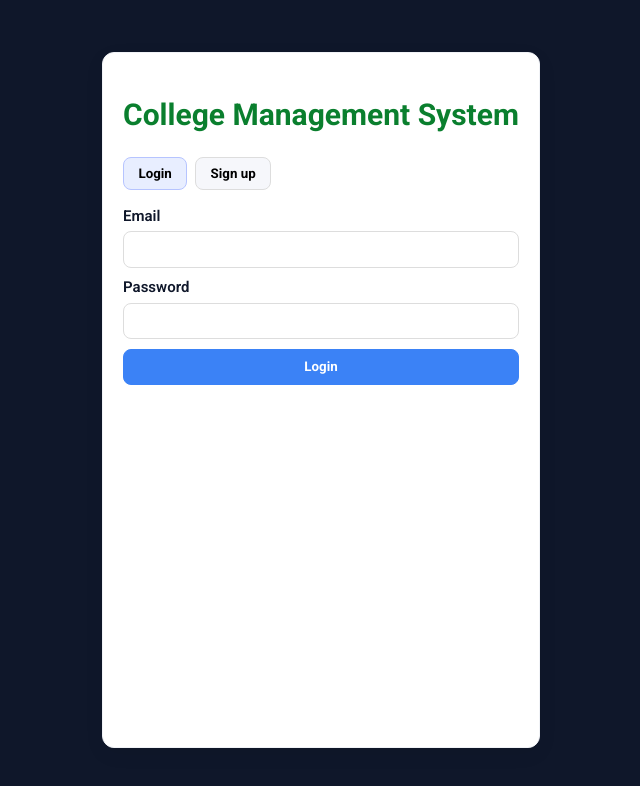
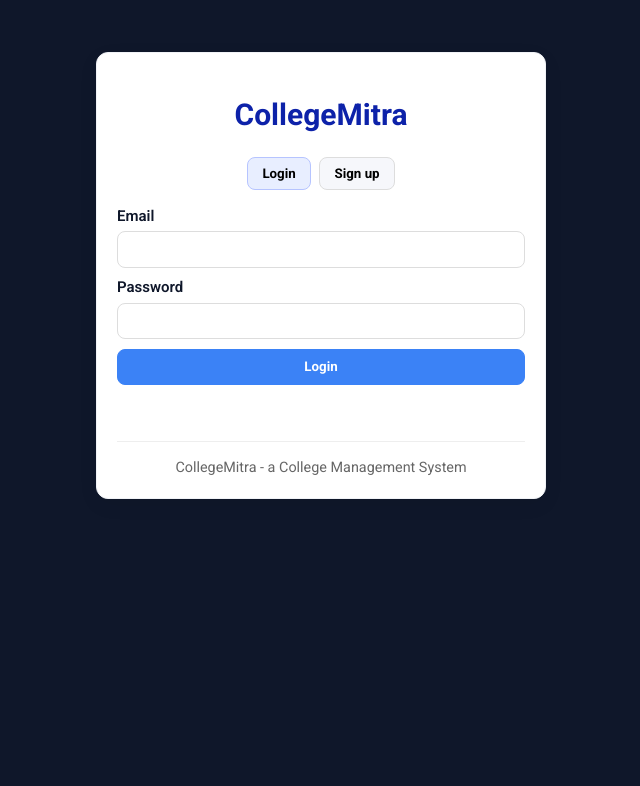
Before and after one commit to RahulLaskar7/College-Management-System, a plain HTML site: page frontend/index.html in a window 1280 px wide. Shown: the whole page, without its empty margins (319-959 px from the left). Drawn offline with Linux system fonts and the light colour scheme.

Commit message:
frontend update

```diff
--- a/frontend/index.html
+++ b/frontend/index.html
@@ -7,9 +7,9 @@
     <link rel="stylesheet" href="./assets/css/styles.css" />
 
     <style>
-      .heading{color: #0a7f2e;}
-      .card { max-width: 520px; margin: 2rem auto; padding: 1.25rem; background: #fff; border-radius: 12px; box-shadow: 0 6px 20px rgba(0,0,0,.06); }
-      .tabs { display:flex; gap:.5rem; margin-bottom:1rem }
+      .heading{color: #0d22a9;text-align: center;}
+      .card {min-width: 450px; max-width: 520px;height: fit-content; margin: 2rem auto; padding: 1.25rem; background: #fff; border-radius: 12px; box-shadow: 0 6px 20px rgba(0,0,0,.06); }
+      .tabs { display:flex;justify-content: center;align-items: center; gap:.5rem; margin-bottom:1rem }
       .tabs button { padding:.5rem .9rem; border-radius:8px; border:1px solid #ddd; background:#f6f7fb; cursor:pointer }
       .tabs button.active { background:#e8eeff; border-color:#b6c4ff; }
       form { display:grid; gap:.6rem }
@@ -17,13 +17,14 @@
       input, select, textarea, button { padding:.6rem .7rem; border:1px solid #ddd; border-radius:8px; }
       button[type="submit"] { background:#3b82f6; color:#fff; border-color:#3b82f6; font-weight:700; cursor:pointer }
       .hint { font-size:.9rem; color:#666; }
+      .bottom{text-align: center;}
       .ok { color:#0a7f2e } .err { color:#b00020 }
       .sep { height:1px; background:#eee; margin:1rem 0 }
     </style>
   </head>
   <body>
     <div class="card">
-      <h1 class="heading">College Management System</h1>
+      <h1 class="heading">CollegeMitra </h1>
 
       <div class="tabs">
         <button id="tabLogin" class="active" type="button">Login</button>
@@ -68,11 +69,10 @@
         <p id="rmsg" class=""></p>
       </form>
 
-      <!-- <div class="sep"></div> -->
-      <!-- <div class="hint">
-        If you're running locally, set API once in browser console:
-        <code>localStorage.setItem('API_BASE','http://127.0.0.1:4000/api')</code>
-      </div> -->
+      <div class="sep"></div>
+      <div class="hint bottom">
+      CollegeMitra - a College Management System
+      </div>
     </div>
 
     <script src="./assets/js/api.js"></script>
```
Also changed, not shown: frontend/dashboard.html (+2 -2 lines).
